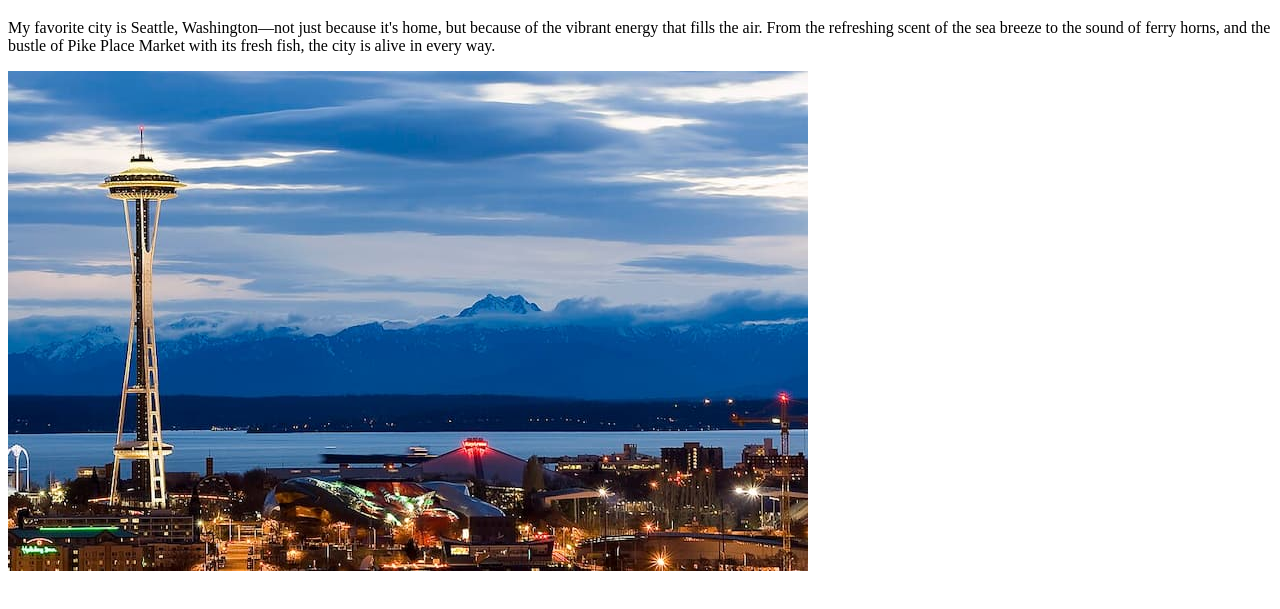
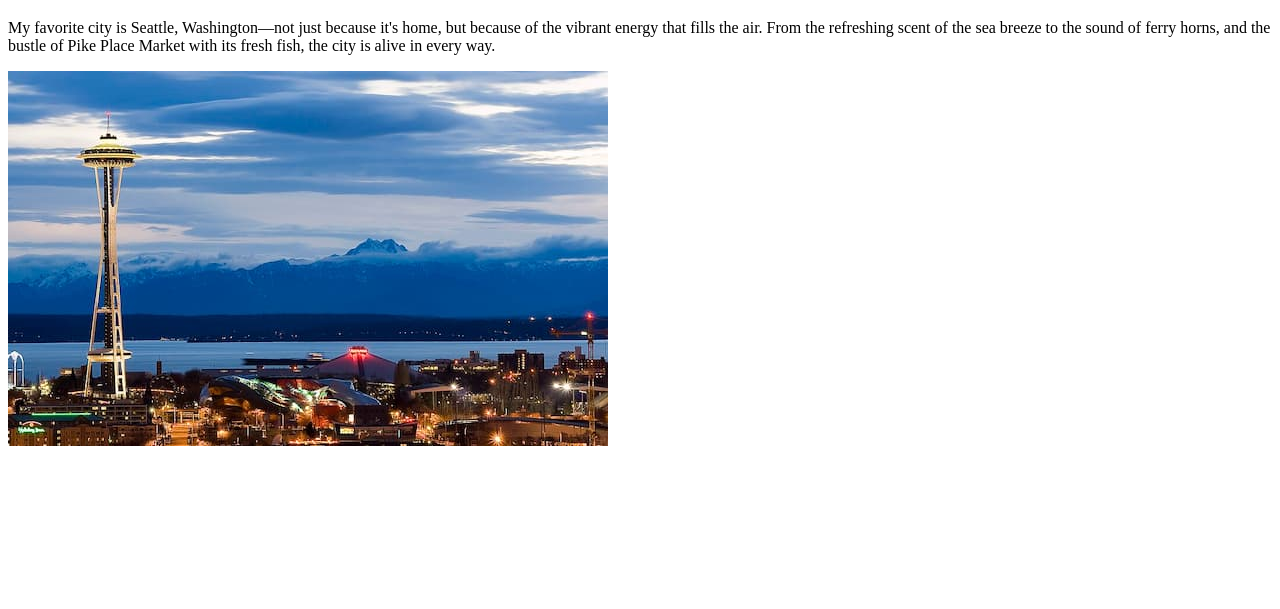
Before and after one commit to jessicabezerra-create/wdd130, a plain HTML site: page week01/favorite-city.html in a window 1280 px wide. Shown: the part 61-670 px from the top of the page. Drawn offline with Linux system fonts and the light colour scheme.

Commit message:
resized picture

```diff
--- a/week01/favorite-city.html
+++ b/week01/favorite-city.html
@@ -12,7 +12,7 @@
     <p>My favorite city is Seattle, Washington—not just because it's home, but because of the vibrant energy that fills
         the air. From the refreshing scent of the sea breeze to the sound of ferry horns, and the bustle of Pike Place
         Market with its fresh fish, the city is alive in every way.</p>
-    <img src="./Seattle_Center_as_night_falls.jpg" alt="Seattle,WA">
+    <img src="./Seattle_Cententer-small.jpg" alt="Seattle,WA">
 
 </body>
 
```
Also changed, not shown: week01/Seattle_Cententer-small.jpg (added), week01/Seattle_Center_as_night_falls.jpg (deleted).
